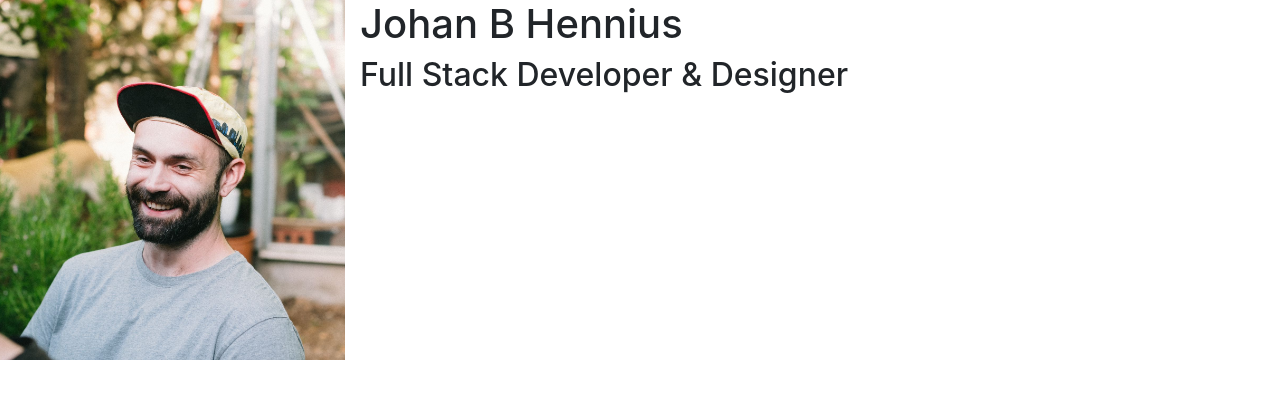
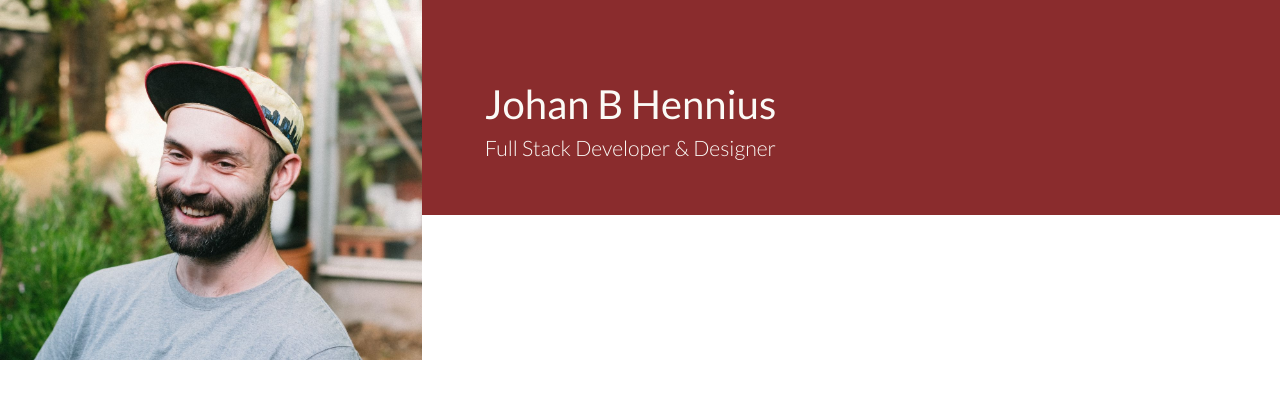
Before and after one commit to Johan-Hennius/ucd-resume, a plain HTML site: page index.html in a window 1280 px wide. Drawn offline with nearby package versions, Linux system fonts and the light colour scheme.

Commit message:
Add name and title with style

```diff
--- a/assets/css/style.css
+++ b/assets/css/style.css
@@ -1,14 +1,17 @@
 /* Lato Font */
 @import url('https://fonts.googleapis.com/css2?family=Lato:ital,wght@0,300;0,400;0,700;1,300;1,400;1,700&display=swap');
 
+/*----------------------------------------------------Custom colors */
 :root {
   --grey-color: #ccd0d9;
   --red-color: #8a2c2d;
   --blue-color: #497895;
   --green-color: #598637;
   --black-color: #090f0b;
+  --white-color: #fbfaf6;
 }
-/* Box sizing rules */
+
+/*-----------------------------------------------------Box sizing rules */
 *,
 *::before,
 *::after {
@@ -16,11 +19,17 @@
 }
 
 .bg-color-name-title {
-  background-color: ;
+  background-color: var(--red-color);
 }
 
+/*-----------------------------------------------------Heading */
+
 .header {
-    margin: 0;
+  margin: 0;
+}
+
+.heading {
+  margin-left: 3rem;
 }
 
 .logo {
@@ -30,8 +39,23 @@
     background-size: cover;
 
     min-height: 22.5rem;
-    min-width: 22.5rem;
     transition: all .8s ease-in-out;
     -moz-transition: all .8s ease-in-out;
     -webkit-transition: all .8s ease-in-out;
 }
+
+.name {
+  font-family: "Lato", sans-serif;
+  font-weight: 400;
+  font-size: 2.5rem;
+  margin-top: 2em;
+  color: var(--white-color);
+}
+
+.title {
+  font-family: "Lato", sans-serif;
+  font-weight: 300;
+  font-size: 1.33rem;
+  color: var(--white-color);
+  margin-bottom: 2.5em;
+}
--- a/index.html
+++ b/index.html
@@ -16,10 +16,7 @@
 
     <header>
         <div class="row">
-            <a href="index.html" class="cold-md-4 logo">
-
-            </a>
-
+            <a href="index.html" class="col-md-4 logo"></a>
             <div class="col-md-8">
                 <div class="row bg-color-name-title">
                     <div class="col heading">
```
